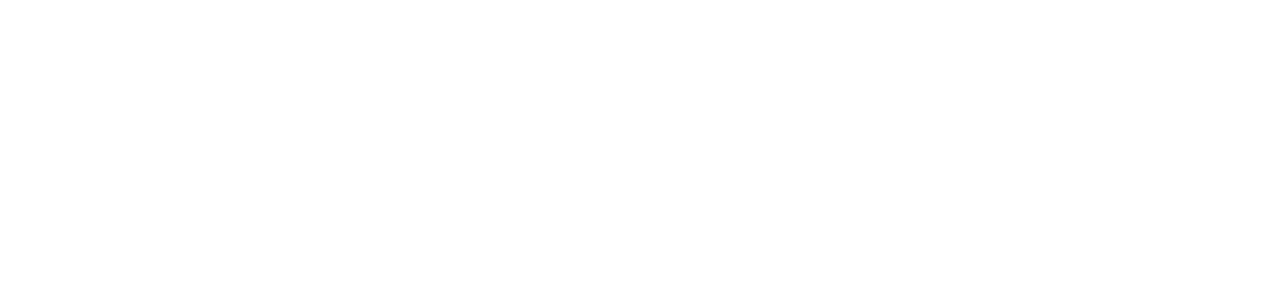
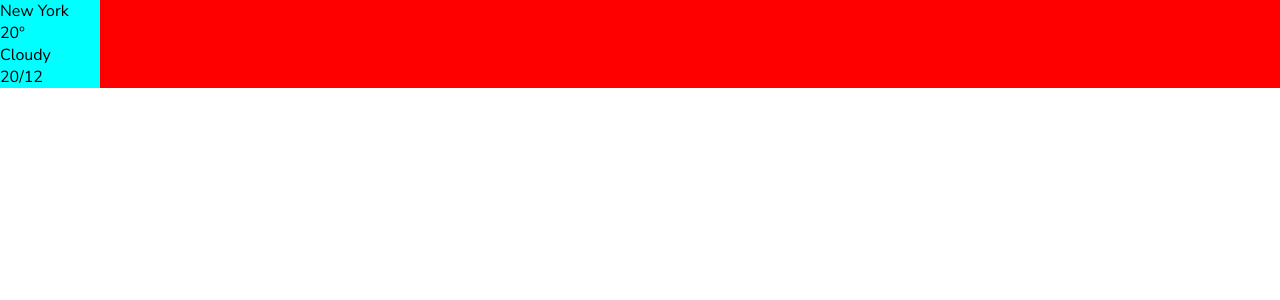
Before and after one commit to moisesmelllo/WeatherApp, a React (Create React App) app in the folder weather-app-react/: page / in a window 1280 px wide. Shown: the top 300 px of the page. Built offline with nearby package versions, Linux system fonts and the light colour scheme.

Commit message:
adicionando css

```diff
--- a/weather-app-react/src/App.js
+++ b/weather-app-react/src/App.js
@@ -1,8 +1,18 @@
 import React, { useState } from "react";
+import "./index.css";
 import axios from "axios";
 
 function App() {
-  return <div className="App"></div>;
+  return (
+    <div className="App">
+      <section className="body">
+        <div>New York</div>
+        <div>20º</div>
+        <div>Cloudy</div>
+        <div>20/12</div>
+      </section>
+    </div>
+  );
 }
 
 export default App;
--- a/weather-app-react/src/index.css
+++ b/weather-app-react/src/index.css
@@ -1,13 +1,18 @@
-body {
+@import url("https://fonts.googleapis.com/css2?family=Nunito+Sans:ital,opsz,wght@0,6..12,400;0,6..12,700;1,6..12,1000&display=swap");
+
+* {
   margin: 0;
-  font-family: -apple-system, BlinkMacSystemFont, 'Segoe UI', 'Roboto', 'Oxygen',
-    'Ubuntu', 'Cantarell', 'Fira Sans', 'Droid Sans', 'Helvetica Neue',
-    sans-serif;
-  -webkit-font-smoothing: antialiased;
-  -moz-osx-font-smoothing: grayscale;
+  padding: 0;
+  font-family: "Nunito Sans", sans-serif;
 }
 
-code {
-  font-family: source-code-pro, Menlo, Monaco, Consolas, 'Courier New',
-    monospace;
+.App {
+  background-color: red;
 }
+
+.body {
+  background-color: aqua;
+  max-width: 100px;
+  display: block;
+  align-items: center;
+}
--- a/weather-app-react/src/index.js
+++ b/weather-app-react/src/index.js
@@ -1,6 +1,6 @@
 import React from "react";
 import ReactDOM from "react-dom/client";
-import "./index.css";
+
 import App from "./App";
 
 const root = ReactDOM.createRoot(document.getElementById("root"));
```
